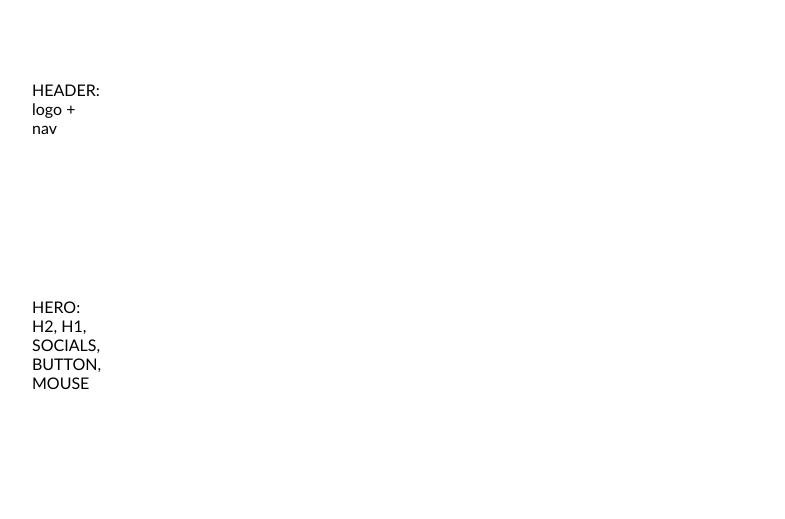
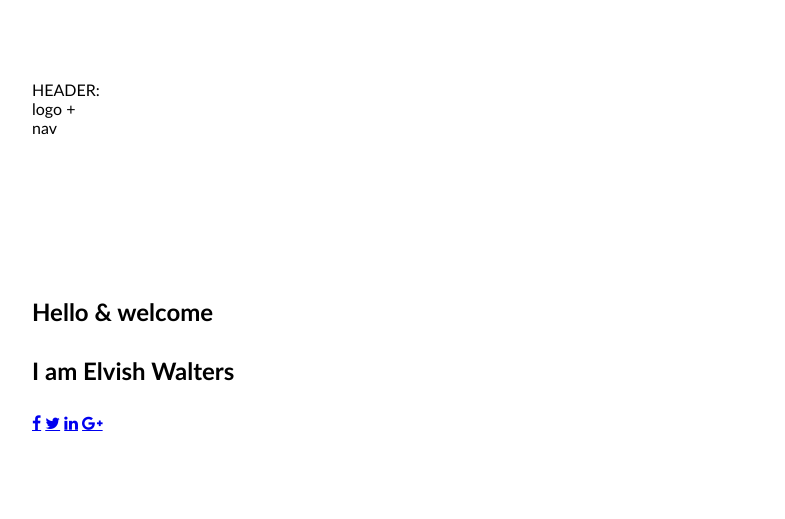
Before and after one commit to front-end-by-rimantas/19-grupe-portfolio-elvish, a website: page index.html in a window 1280 px wide. Shown: the top 519 px of the page, without its empty margins (118-903 px from the left). Drawn offline with Linux system fonts and the light colour scheme; files whose address does not match are found by name.

Commit message:
html structure

```diff
--- a/index.html
+++ b/index.html
@@ -19,9 +19,18 @@
     <!-- header end -->
 
     <!-- section HERO begin -->
-    <section class="container">
+    <section class="container hero">
         <div class="row">
-            HERO: H2, H1, SOCIALS, BUTTON, MOUSE
+            <h2 class="col-12">Hello & welcome</h2>
+            <h1 class="col-12">I am <span>Elvish Walters</span></h1>
+            <div class="socials col-12">
+                <a href="#" target="_blank" class="fa fa-facebook" aria-hidden="true"></a>
+                <a href="#" target="_blank" class="fa fa-twitter" aria-hidden="true"></a>
+                <a href="#" target="_blank" class="fa fa-linkedin" aria-hidden="true"></a>
+                <a href="#" target="_blank" class="fa fa-google-plus" aria-hidden="true"></a>
+            </div>
+            <div class="col-12"><a href="#" class="btn btn-transparent circle"></a></div>
+            <div class="col-12">MOUSE</div>
         </div>
     </section>
     <!-- section HERO end -->
```
